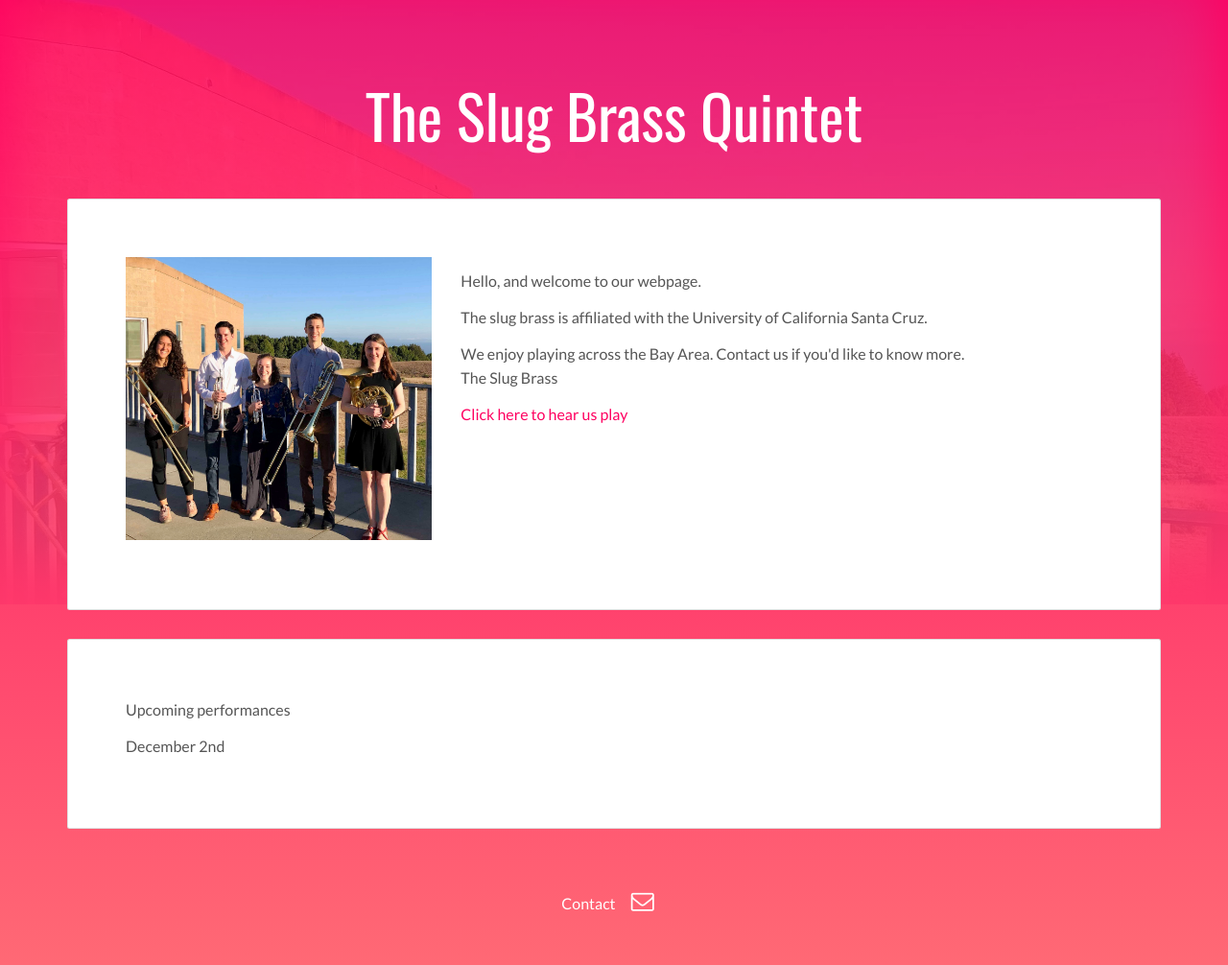
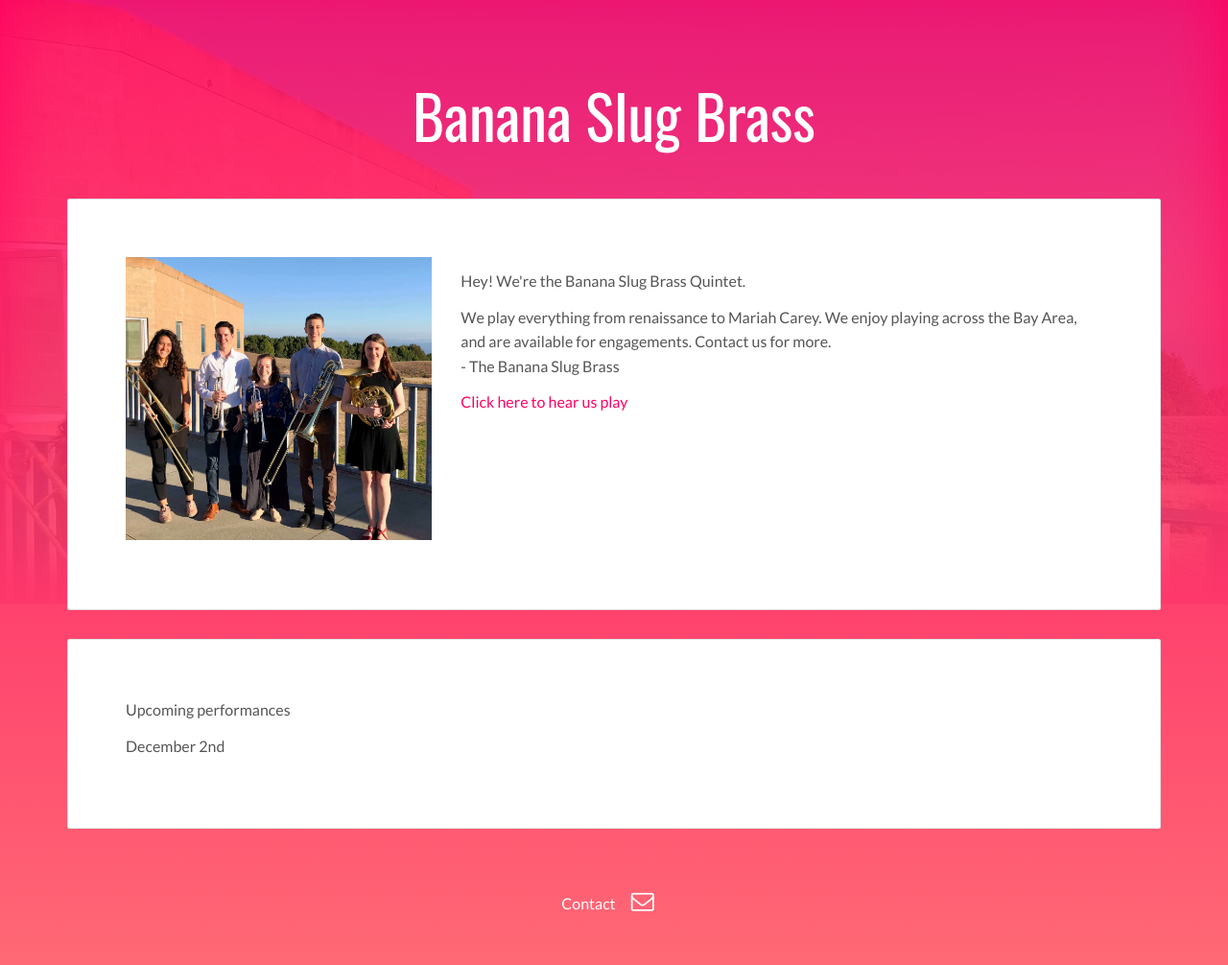
Before and after one commit to bbaltaxe/bbaltaxe.github.io, a Jekyll site: the page slugbrass.html, which Jekyll copies as it is, in a window 1280 px wide. Shown: the whole page at 96% size. Built offline with Jekyll 4.4.1, drawn with Linux system fonts in a browser that asks for light colours.

Commit message:
Update slugbrass.html

```diff
--- a/slugbrass.html
+++ b/slugbrass.html
@@ -27,14 +27,11 @@
   <main class="content-wrapper">
     <header class="white-text-container section-container">
       <div class="text-center">
-        <h1>The Slug Brass Quintet</h1>
+        <h1>Banana Slug Brass</h1>
 
       </div>
     </header>
 
-
-
-    <!-- Add your site or app content here -->
 
     <div class="container">
       <div class="row">
@@ -51,10 +48,9 @@
                 <div class="col-md-8">
 
                   <p></p>
-                  <p> Hello, and welcome to our webpage.
-                  <p> The slug brass is affiliated with the University of California Santa Cruz.
-                  <p> We enjoy playing across the Bay Area. Contact us if you'd like to know more.
-                    <br /> The Slug Brass</p>
+                  <p> Hey! We're the Banana Slug Brass Quintet.
+                  <p> We play everything from renaissance to Mariah Carey. We enjoy playing across the Bay Area, and are available for engagements. Contact us for more.
+                    <br /> - The Banana Slug Brass </p>
 
                   <a href="Dot Map.pdf">
                     <p>Click here to hear us play</p>
@@ -99,29 +95,7 @@
               <i class="fa fa-envelope-o"></i>
             </a>
           </p>
-          <!--
-          <p>©All right reserved. Design
-            <a href="http://www.mashup-template.com/" title="Create website with free html template">Mashup Template</a>/
-            <a href="https://unsplash.com/" title="Beautiful Free Images">Unsplash</a>
-          </p>
-          <p>
-            <a class="fa-icon fa-icon-2x" href="https://facebook.com/" title="">
-              <i class="fa fa-facebook"></i>
-            </a>
-            <a class="fa-icon fa-icon-2x" href="https://twitter.com/" title="">
-              <i class="fa fa-twitter"></i>
-            </a>
-            <a class="fa-icon fa-icon-2x" href="https://dribbble.com/" title="">
-              <i class="fa fa-dribbble"></i>
-            </a>
-            <a class="fa-icon fa-icon-2x" href="https://www.linkedin.com/" title="">
-              <i class="fa fa-linkedin"></i>
-            </a>
-            <a class="fa-icon fa-icon-2x" href="https://vimeo.com/" title="">
-              <i class="fa fa-vimeo"></i>
-            </a>
-          </p>
--->
+
         </div>
       </div>
     </div>
@@ -132,18 +106,7 @@
       scrollRevelation('.card');
     });
   </script>
-  <!-- Google Analytics: change UA-XXXXX-X to be your site's ID
-<script>
-  (function (i, s, o, g, r, a, m) {
-    i['GoogleAnalyticsObject'] = r; i[r] = i[r] || function () {
-      (i[r].q = i[r].q || []).push(arguments)
-    }, i[r].l = 1 * new Date(); a = s.createElement(o),
-      m = s.getElementsByTagName(o)[0]; a.async = 1; a.src = g; m.parentNode.insertBefore(a, m)
-  })(window, document, 'script', '//www.google-analytics.com/analytics.js', 'ga');
-  ga('create', 'UA-XXXXX-X', 'auto');
-  ga('send', 'pageview');
-</script>
--->
+
   <script type="text/javascript" src="./main.bc58148c.js"></script>
 </body>
 
```
